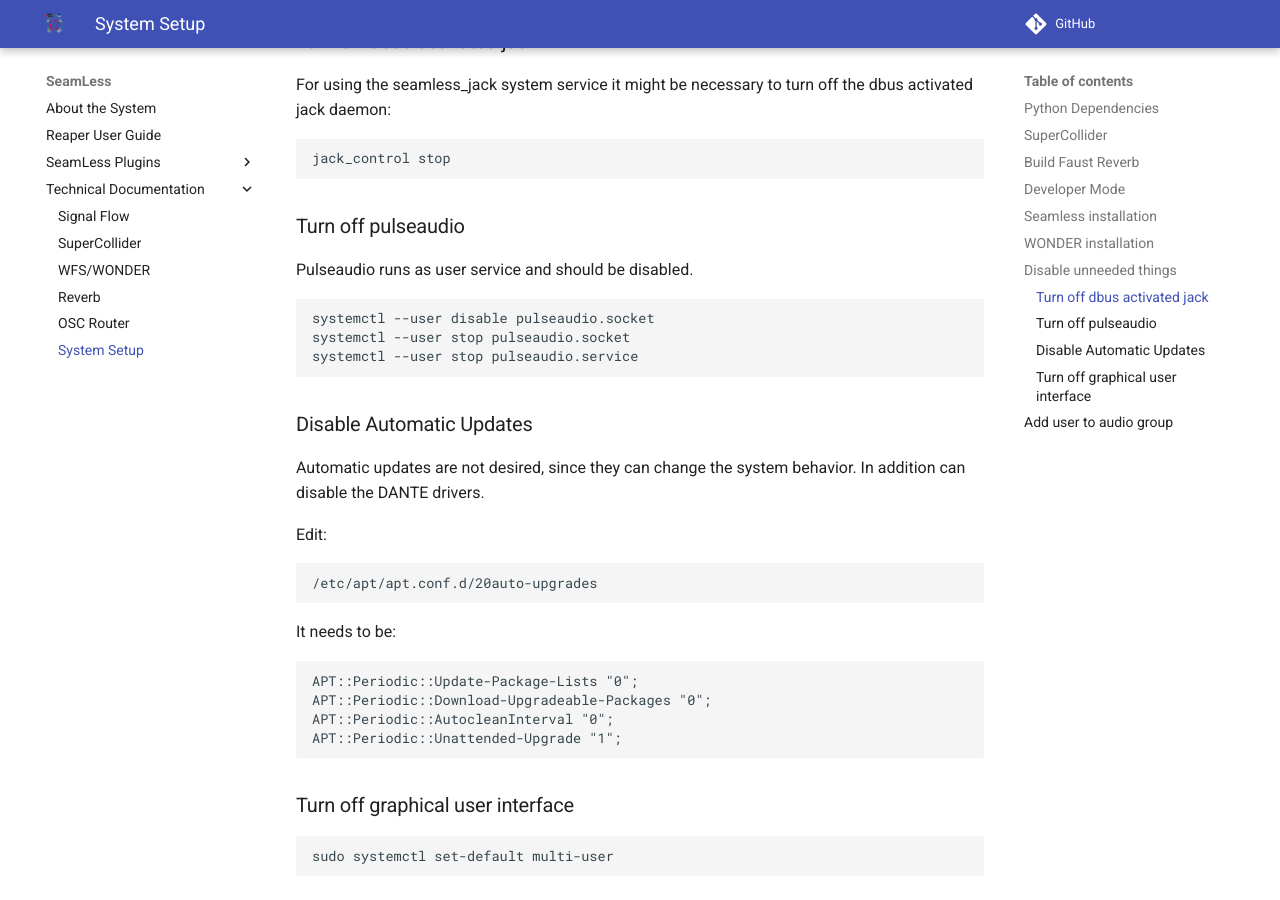
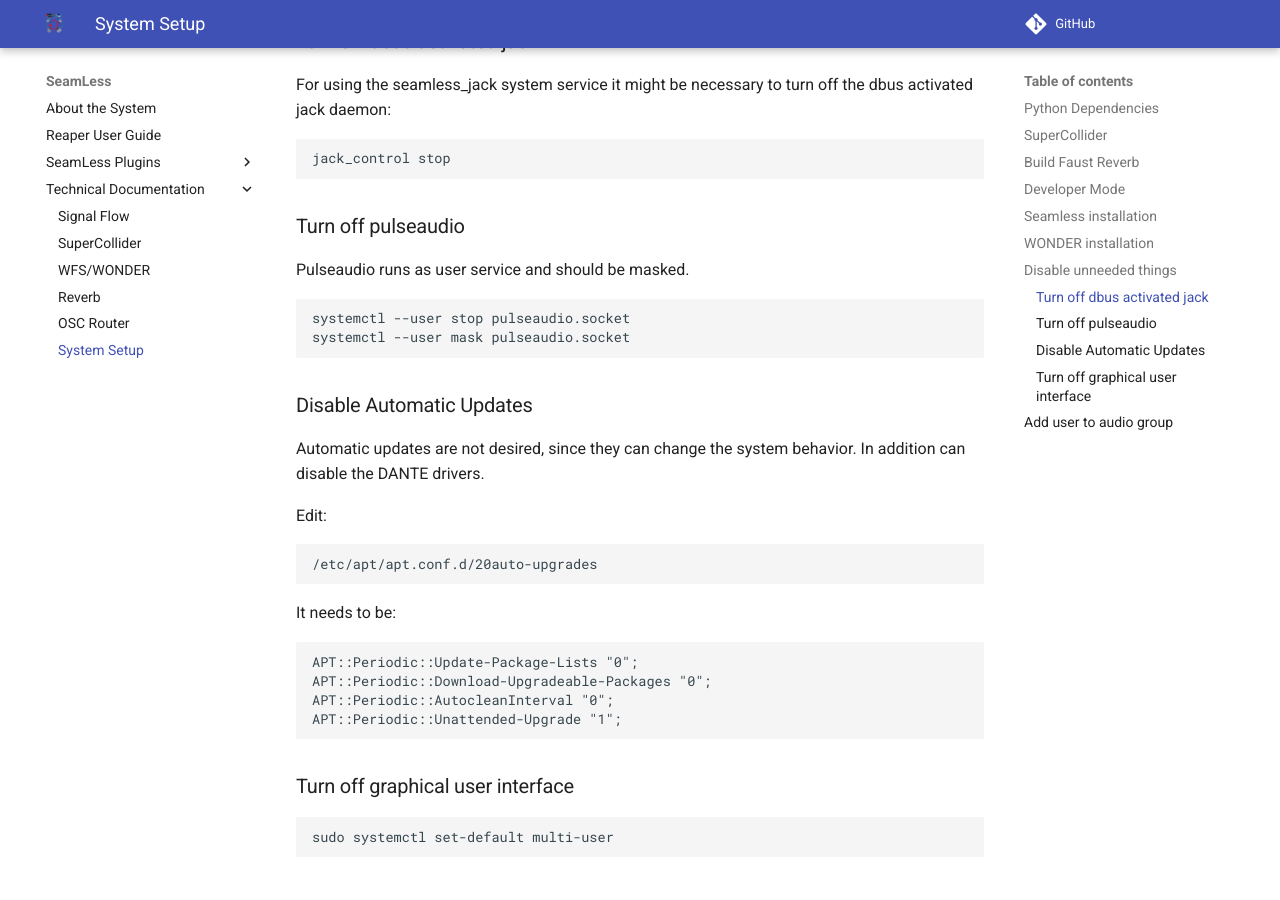
Before and after one commit to anwaldt/seamless, an MkDocs documentation site: the page built from Documentation/docs/system_setup.md, in a window 1280 px wide and 900 px high, scrolled down 1958 px. Built offline with MkDocs 1.6.1 and Material for MkDocs 9.7.7, drawn with Linux system fonts in a browser that asks for light colours; comment, search, counter and statistics services are not loaded.

Commit message:
[Docs] Mask instead of disable pulseaudio.socket

````diff
--- a/Documentation/docs/system_setup.md
+++ b/Documentation/docs/system_setup.md
@@ -88,12 +88,11 @@ jack_control stop
 
 ### Turn off pulseaudio
 
-Pulseaudio runs as user service and should be disabled.
+Pulseaudio runs as user service and should be masked.
 
 ```bash
-systemctl --user disable pulseaudio.socket
 systemctl --user stop pulseaudio.socket
-systemctl --user stop pulseaudio.service
+systemctl --user mask pulseaudio.socket
 ```
 
 ### Disable Automatic Updates
````
